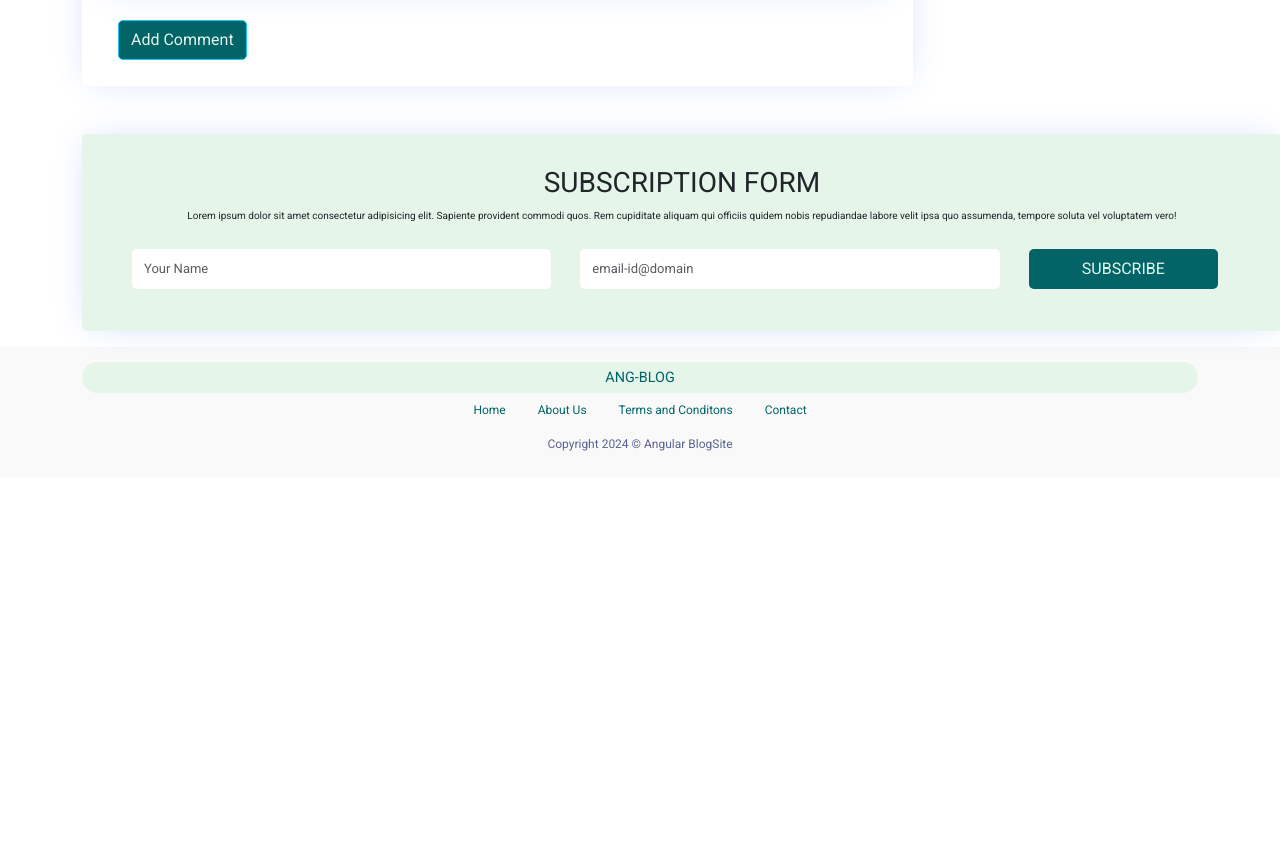
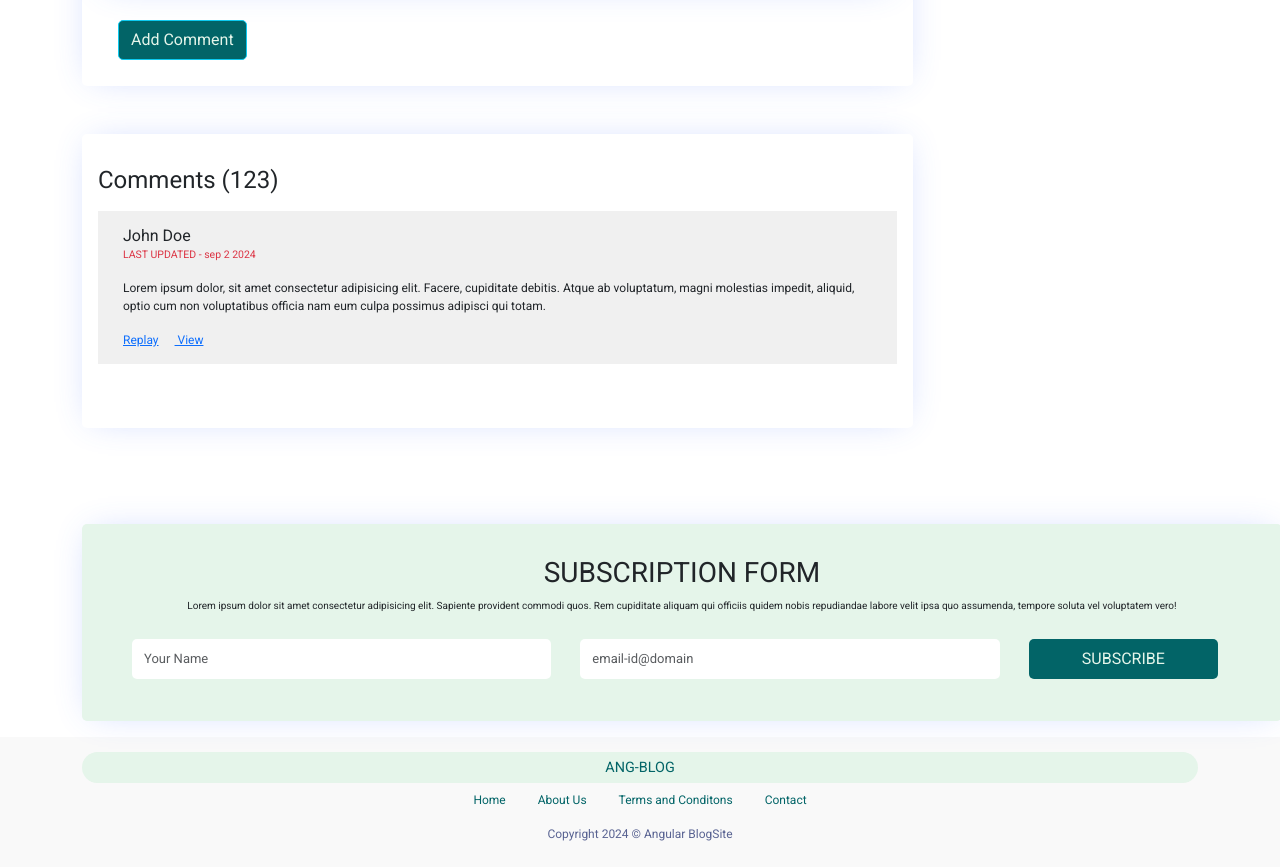
Before and after one commit to saka-do/AngularBlogApp, an Angular app in the folder ang-blog-webapp/: page /post in a window 1280 px wide. Shown: the part 1660-2527 px from the top of the page. Before the commit the page ends 2137 px from the top, so only its background shows below. Built offline with nearby package versions, Linux system fonts and the light colour scheme.

Commit message:
front end code developed for comment-list

```diff
--- a/ang-blog-webapp/src/app/comments/comment-list/comment-list.component.css
+++ b/ang-blog-webapp/src/app/comments/comment-list/comment-list.component.css
@@ -0,0 +1,4 @@
+.comment-box{
+    padding: 15px 25px;
+    background-color: #f0f0f0;
+}
--- a/ang-blog-webapp/src/app/comments/comment-list/comment-list.component.html
+++ b/ang-blog-webapp/src/app/comments/comment-list/comment-list.component.html
@@ -1 +1,16 @@
-<p>comment-list works!</p>
+<div class="card mt-5 mb-5 pb-5 shadow-effect">
+    <div class="card-body">
+        <h4 class="mt-3 mb-3"> Comments (123) </h4>
+
+        <div class="comment-box mt-3">
+            <h6 class="mb-0"> John Doe</h6>
+            <small class="text-danger"> LAST UPDATED - sep 2 2024</small>
+            <div class="mt-3 mb-3">
+                Lorem ipsum dolor, sit amet consectetur adipisicing elit. Facere, cupiditate debitis. Atque ab voluptatum, magni molestias impedit, aliquid, optio cum non voluptatibus officia nam eum culpa possimus adipisci qui totam.
+            </div>
+
+            <a href="#" class="mt-1">Replay</a>
+            <a href="#" class="mt-1 ms-3"> View </a>
+        </div>
+    </div>
+</div>
--- a/ang-blog-webapp/src/app/pages/single-post/single-post.component.html
+++ b/ang-blog-webapp/src/app/pages/single-post/single-post.component.html
@@ -32,6 +32,8 @@
             </div>
 
             <app-comment-form></app-comment-form>
+
+            <app-comment-list></app-comment-list>
         </div>
         <div class="col-md-3">
             <app-post-card></app-post-card>
```
